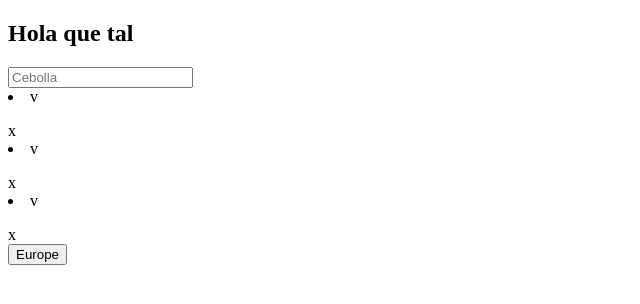
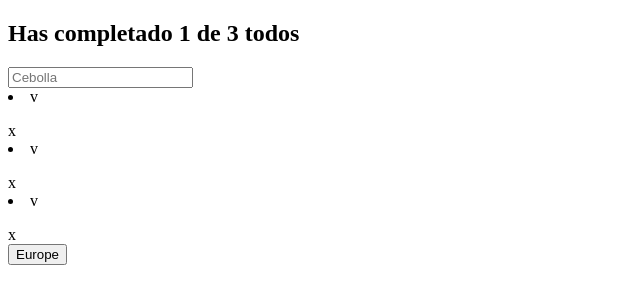
Before and after one commit to iverrr78/platzi-curso-introduccion-a-react, a React (Create React App) app: page / in a window 1280 px wide. Shown: the top 304 px of the page, without its empty margins (0-640 px from the left). Built offline with nearby package versions, Linux system fonts and the light colour scheme.

Commit message:
filtrar todos por medio de busqueda

```diff
--- a/src/App.js
+++ b/src/App.js
@@ -6,20 +6,36 @@ import { TodoList } from './TodoList'
 import { TodoItem } from './TodoItem';
 import { CreateTodoButton } from './CeateTodoButton';
 
-const todos = [{ 'text': 'Cortar cebolla', 'completed': false}, { 'text': 'tomar curso de react', 'completed': false},
+const defaulttodos = [{ 'text': 'Cortar cebolla', 'completed': true}, { 'text': 'tomar curso de react', 'completed': false},
 { 'text': 'LLorar con la llorona', 'completed': false}];
 
 function App() {
+  const[todos, setTodos] = React.useState(defaulttodos);
   const [searchValue, SearchSetState] = React.useState('');
 
+  const completedTodos = todos.filter(todo=>todo.completed).length;
+  const todalTodos = todos.length;
+
+  let newTodos = [];
+
+  if(searchValue.length == 0){
+    newTodos = todos;
+  }
+  else{
+    newTodos = todos.filter(todo=>todo.text.toLowerCase().includes(searchValue.toLowerCase()));
+    console.log(newTodos);
+  }
   return (
     <>
-    <TodoCounter/>
+    <TodoCounter
+      total={todalTodos}
+      completed={completedTodos}
+    />
     <TodoSearch searchValue = {searchValue}
       SearchSetState = {SearchSetState}
     />
     <TodoList>
-      {todos.map(todo=>(<TodoItem/>))}
+      {newTodos.map(todo=>(<TodoItem/>))}
     </TodoList>
     <CreateTodoButton/>
     </>
--- a/src/TodoCounter.js
+++ b/src/TodoCounter.js
@@ -1,8 +1,8 @@
 import React from 'react';
 
-function TodoCounter(){
+function TodoCounter({total, completed}){
     return(
-        <h2>Hola que tal</h2>
+        <h2>Has completado {completed} de {total} todos</h2>
     )
 }
 
```
